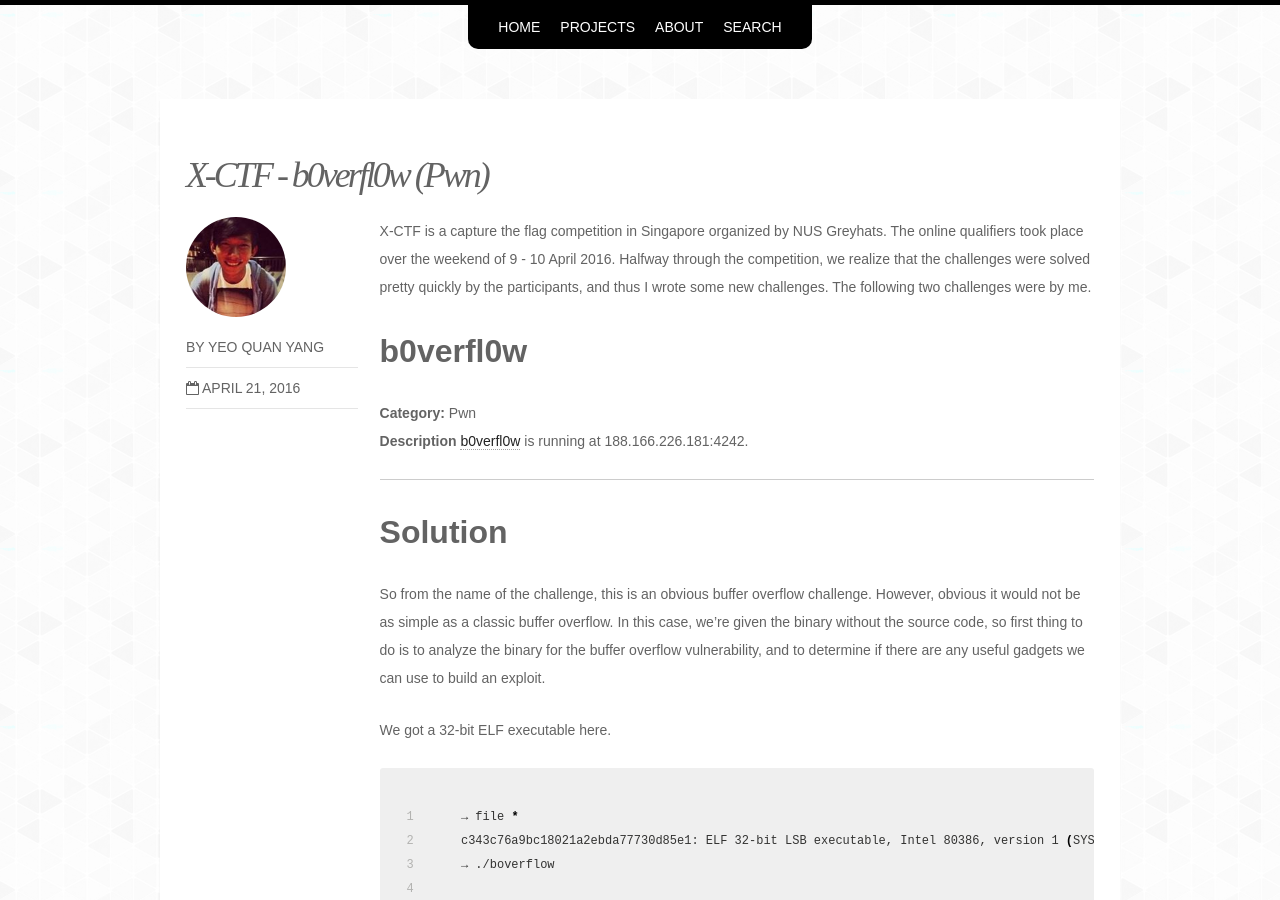
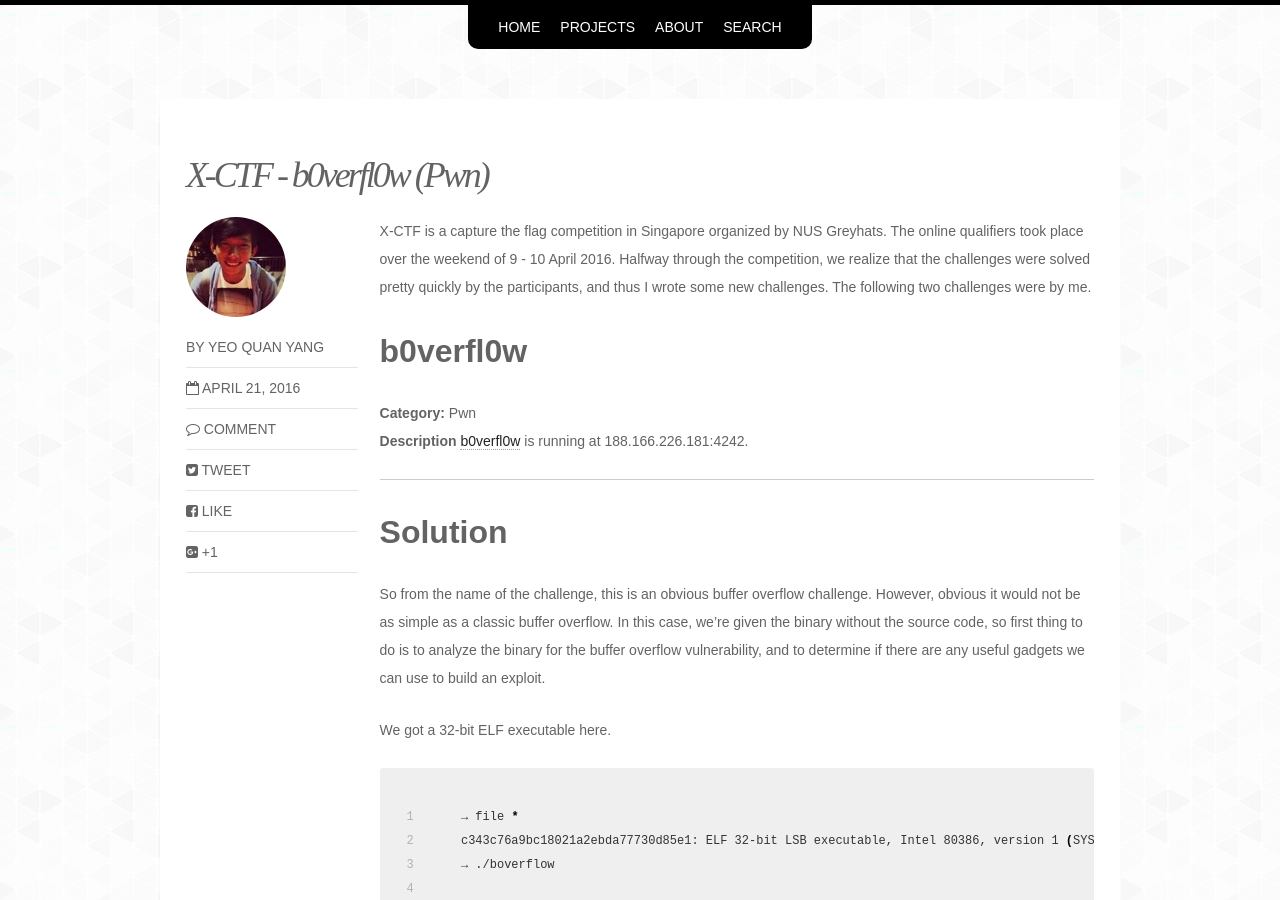
Before and after one commit to quanyang/quanyang.github.io, a Jekyll site: the page built from _posts/blog/2016-04-22-x-ctf-b0verfl0w-pwn.md, in a window 1280 px wide and 900 px high. Built offline with Jekyll 4.4.1, drawn with Linux system fonts in a browser that asks for light colours; nearby versions of some CDN libraries; comment, search, counter and statistics services are not loaded; some of the changed text lies outside the part shown.

Commit message:
Change config and added share/comments

```diff
--- a/Gemfile
+++ b/Gemfile
@@ -5,4 +5,3 @@
 gem "jekyll-gist"
 gem "octopress"
 gem 'rouge'
-gem 'pygments.rb'
--- a/_config.yml
+++ b/_config.yml
@@ -12,7 +12,7 @@
 
 permalink:   /:title/
 markdown:    kramdown
-highlighter: pygments
+highlighter: rouge
 sass:
   sass_dir: _sass
   style: compressed
```
Also changed, not shown: _posts/blog/2016-04-22-x-ctf-b0verfl0w-pwn.md (+2 -0 lines), 1 other file.
